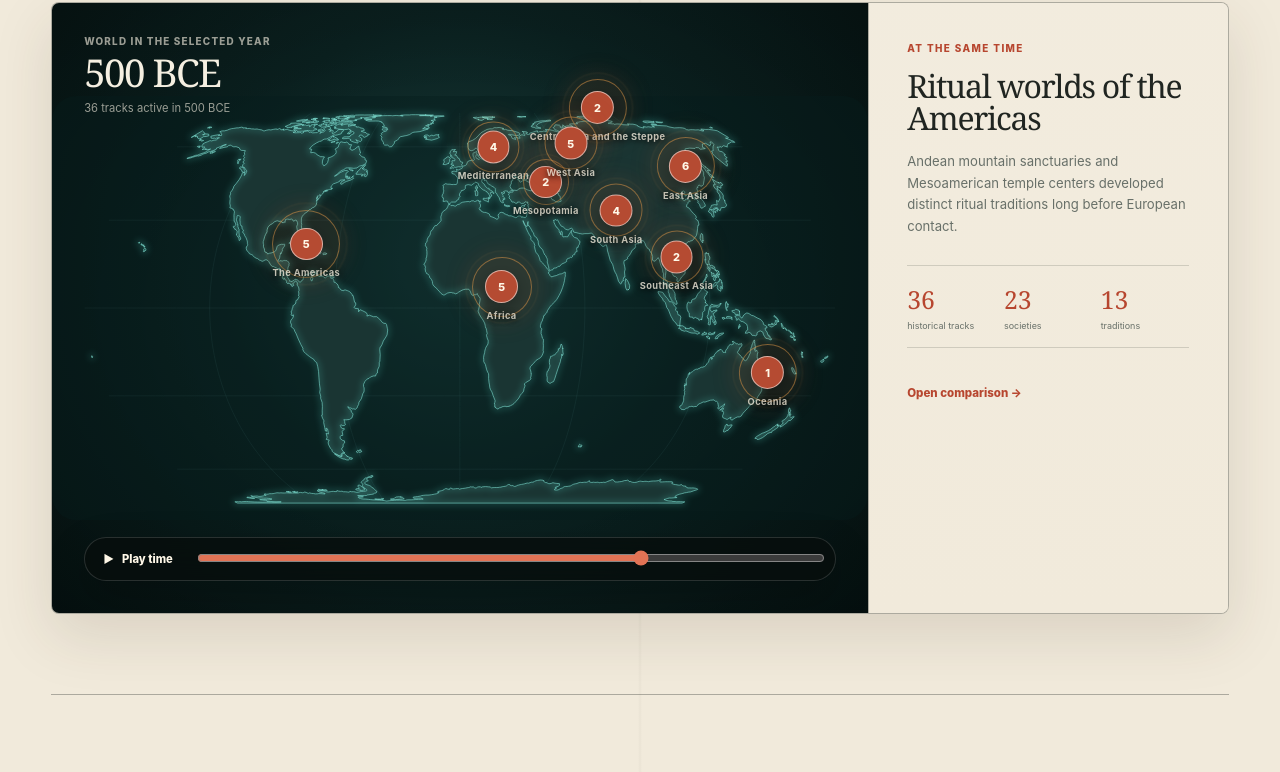
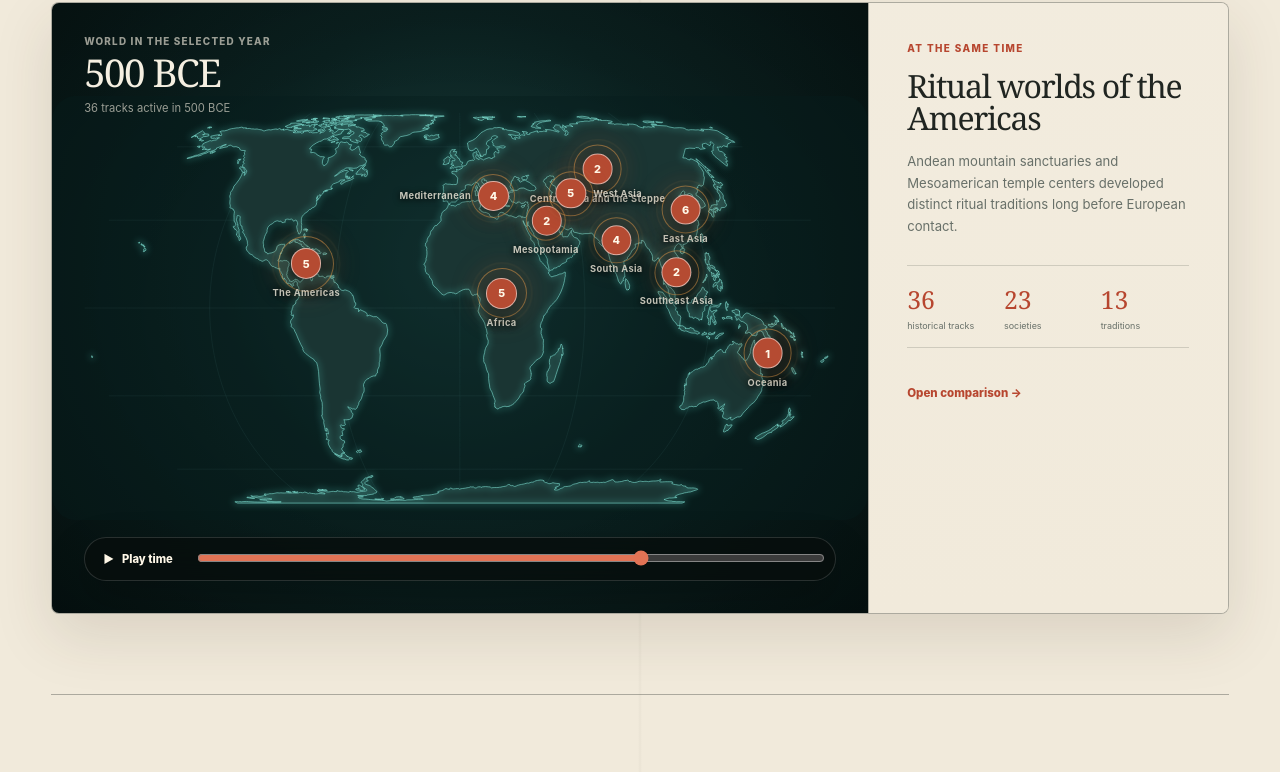
Before and after one commit to agent-axiom/parallel-worlds, a website with bundled scripts: page index.html in a window 1280 px wide. Shown: the part 672-1444 px from the top of the page. Built offline with nearby package versions, Linux system fonts and the light colour scheme.

Commit message:
fix: align responsive atlas geography

```diff
--- a/index.html
+++ b/index.html
@@ -126,8 +126,10 @@
                 <strong id="atlas-year-output">500 до н. э.</strong>
                 <small id="atlas-map-summary" data-i18n="atlasHint">Выберите светящуюся область, чтобы раскрыть её историю.</small>
               </div>
-              <div id="atlas-world" class="atlas-world-layer"></div>
-              <div id="atlas-regions" class="atlas-regions"></div>
+              <div class="atlas-geography">
+                <div id="atlas-world" class="atlas-world-layer"></div>
+                <div id="atlas-regions" class="atlas-regions"></div>
+              </div>
               <div class="atlas-playback">
                 <button id="atlas-play-button" type="button" aria-pressed="false" data-i18n-aria="playTime"><span aria-hidden="true">▶</span><span data-i18n="playTime">Запустить время</span></button>
                 <label>
--- a/styles.css
+++ b/styles.css
@@ -386,6 +386,15 @@ input[type="range"] { width: 100%; accent-color: var(--accent); }
   letter-spacing: -.04em;
 }
 .atlas-map-title small { color: rgba(245, 239, 225, .62); font-size: .7rem; line-height: 1.45; }
+.atlas-geography {
+  position: absolute;
+  top: 50%;
+  left: 0;
+  z-index: 1;
+  width: 100%;
+  aspect-ratio: 1000 / 520;
+  transform: translateY(-50%);
+}
 .atlas-world-layer, .atlas-regions { position: absolute; inset: 0; }
 .atlas-world-layer { z-index: 1; display: grid; place-items: center; }
 .atlas-world { width: 100%; height: 100%; }
@@ -417,7 +426,7 @@ input[type="range"] { width: 100%; accent-color: var(--accent); }
 }
 .atlas-regions { z-index: 3; }
 .atlas-region {
-  --pulse-size: clamp(2.7rem, calc(2.1rem + var(--atlas-radius) * .11rem), 4.25rem);
+  --pulse-size: clamp(2.45rem, calc(2rem + var(--atlas-radius) * .075rem), 3.5rem);
   position: absolute;
   left: var(--atlas-x);
   top: var(--atlas-y);
@@ -449,8 +458,8 @@ input[type="range"] { width: 100%; accent-color: var(--accent); }
   z-index: 1;
   display: grid;
   place-items: center;
-  width: 2.05rem;
-  height: 2.05rem;
+  width: 1.9rem;
+  height: 1.9rem;
   border: 1px solid rgba(255,255,255,.55);
   border-radius: 50%;
   background: #b54b32;
@@ -469,6 +478,19 @@ input[type="range"] { width: 100%; accent-color: var(--accent); }
   letter-spacing: .04em;
   white-space: nowrap;
   text-shadow: 0 1px 6px #000;
+}
+.atlas-region[data-region="mediterranean"] small {
+  top: 50%;
+  right: 50%;
+  left: auto;
+  transform: translate(-1.4rem, -50%);
+  text-align: right;
+}
+.atlas-region[data-region="west-asia"] small {
+  top: 50%;
+  left: 50%;
+  transform: translate(1.4rem, -50%);
+  text-align: left;
 }
 .atlas-playback {
   position: absolute;
@@ -911,7 +933,7 @@ dialog h2 { margin: 1rem 0; }
   .view-switch { width: 100%; }
   .view-button { flex: 1; }
   .explorer-shell { margin-inline: calc(clamp(1rem, 4vw, 4.5rem) * -.45); }
-  .atlas-map, .atlas-workspace { min-height: 540px; }
+  .atlas-map, .atlas-workspace { min-height: 500px; }
   .atlas-map-title { max-width: 14rem; }
   .atlas-region small { display: none; }
   .atlas-playback { grid-template-columns: 1fr; gap: .35rem; border-radius: var(--radius); }
```
Also changed, not shown: tests/run-tests.js (+7 -0 lines).
